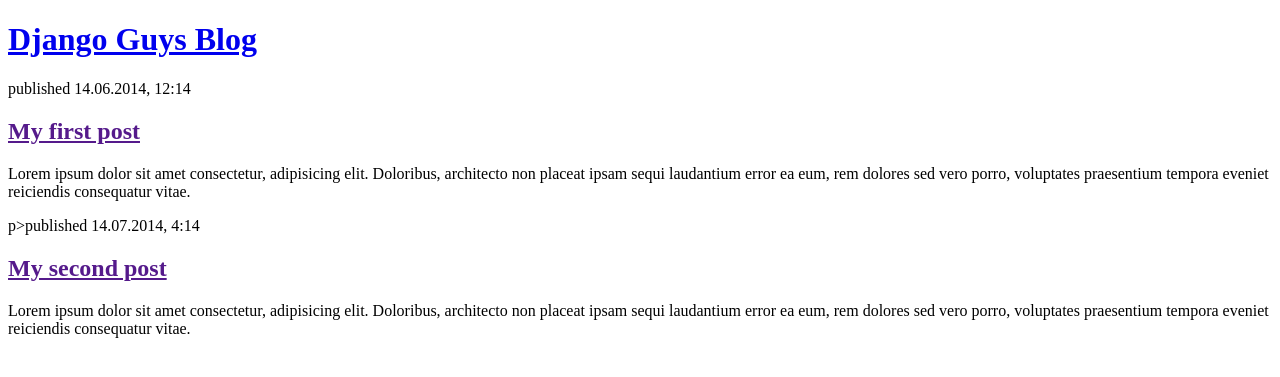
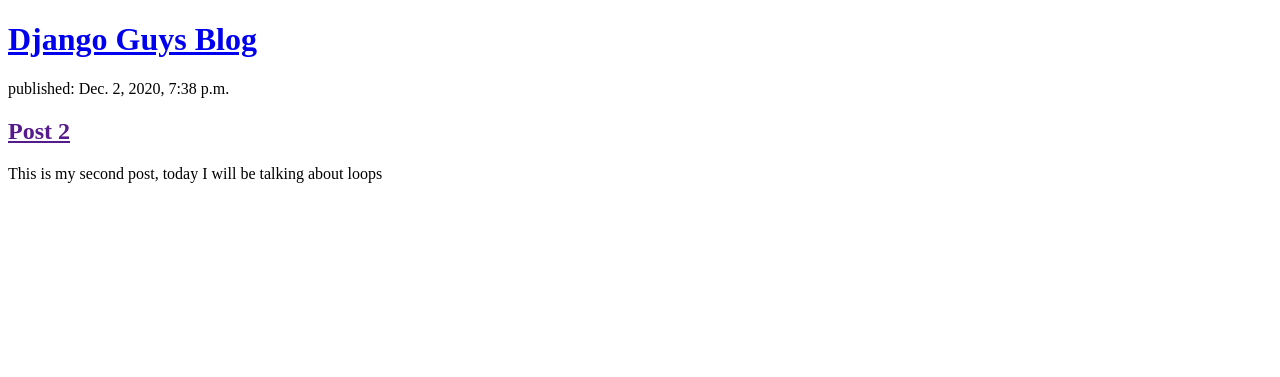
Before and after one commit to szahran1/my-first-blog, a Django app: page / in a window 1280 px wide. Shown: the top 377 px of the page. Run offline with Django 3.2, Linux system fonts and the light colour scheme; data comes from the database, SQL or seed files in the repository; both versions use the stored data as it was after the commit.

Commit message:
Modified templates to add posts from database.

```diff
--- a/blog/templates/blog/post_list.html
+++ b/blog/templates/blog/post_list.html
@@ -11,15 +11,13 @@
     </div>
 
     <div>
-        <p>published 14.06.2014, 12:14</p>
-        <h2><a href="">My first post</a></h2>
-        <p>Lorem ipsum dolor sit amet consectetur, adipisicing elit. Doloribus, architecto non placeat ipsam sequi laudantium error ea eum, rem dolores sed vero porro, voluptates praesentium tempora eveniet reiciendis consequatur vitae.</p>
-    </div>
-
-    <div>
-        p>published 14.07.2014, 4:14</p>
-        <h2><a href="">My second post</a></h2>
-        <p>Lorem ipsum dolor sit amet consectetur, adipisicing elit. Doloribus, architecto non placeat ipsam sequi laudantium error ea eum, rem dolores sed vero porro, voluptates praesentium tempora eveniet reiciendis consequatur vitae.</p>
+        {% for post in posts %}
+            <div>
+                <p>published: {{ post.published_date }}</p>
+                <h2><a href="">{{ post.title }}</a></h2>
+                <p>{{ post.text|linebreaksbr }}</p>
+            </div>
+        {% endfor %}
     </div>
 </body>
 </html>
--- a/blog/views.py
+++ b/blog/views.py
@@ -1,5 +1,8 @@
 from django.shortcuts import render
+from django.utils import timezone
+from .models import Post
 
 # Create your views here.
 def post_list(request):
-    return render(request, 'blog/post_list.html', {})
+    posts = Post.objects.filter(published_date__lte=timezone.now()).order_by('published_date')
+    return render(request, 'blog/post_list.html', {'posts' : posts})
```
Also changed, not shown: db.sqlite3.
